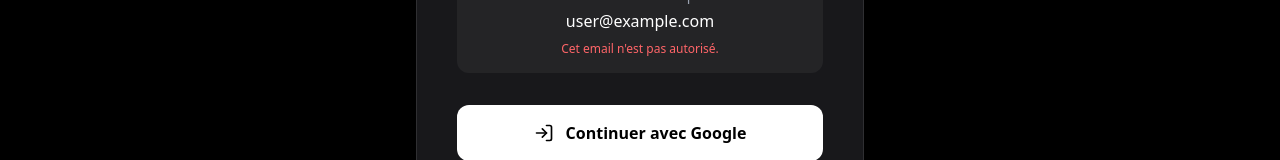
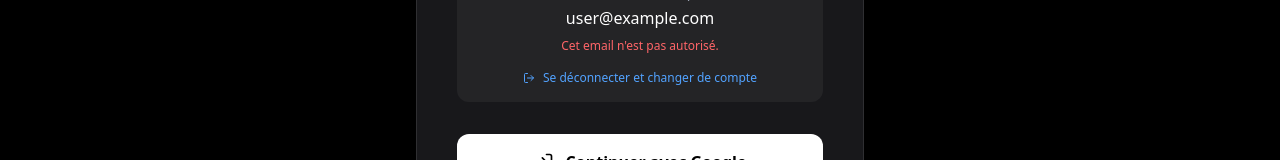
Before and after one commit to orelynd-arch/Jean-Paul, a React (Vite) app: page /login in a window 1280 px wide. Shown: the part 323-483 px from the top of the page. Built offline with nearby package versions, Linux system fonts and the light colour scheme; no server answers; the database is empty; sample sign-in values are in the browser's storage.

Commit message:
feat(login): Add sign out button for unauthorized users
Include a "Sign out and change account" button for users who are logged in but do not have administrator privileges. This allows them to easily switch to a different account.

```diff
--- a/src/pages/Login.tsx
+++ b/src/pages/Login.tsx
@@ -1,9 +1,9 @@
 import { useEffect, useState } from 'react';
 import { useNavigate } from 'react-router-dom';
 import { User } from 'firebase/auth';
-import { auth, signInWithRedirect, signInWithPopup, getRedirectResult, googleProvider } from '../firebase';
+import { auth, signInWithRedirect, signInWithPopup, getRedirectResult, googleProvider, signOut } from '../firebase';
 import { motion } from 'motion/react';
-import { BarChart3, LogIn, ShieldAlert, Loader2, ChevronRight, ArrowLeft } from 'lucide-react';
+import { BarChart3, LogIn, ShieldAlert, Loader2, ChevronRight, ArrowLeft, LogOut } from 'lucide-react';
 import { Link } from 'react-router-dom';
 
 export default function Login({ user }: { user: User | null }) {
@@ -134,7 +134,14 @@
                 <div className="mb-8 p-4 bg-white/5 rounded-xl text-center">
                   <p className="text-sm text-gray-400 mb-1">Connecté en tant que :</p>
                   <p className="font-medium text-white">{user.email}</p>
-                  <p className="text-xs text-red-400 mt-2">Cet email n'est pas autorisé.</p>
+                  <p className="text-xs text-red-400 mt-2 mb-4">Cet email n'est pas autorisé.</p>
+                  <button
+                    onClick={() => signOut(auth)}
+                    className="text-xs text-blue-400 hover:underline flex items-center justify-center gap-2 mx-auto"
+                  >
+                    <LogOut className="w-3 h-3" />
+                    Se déconnecter et changer de compte
+                  </button>
                 </div>
               )}
 
```
